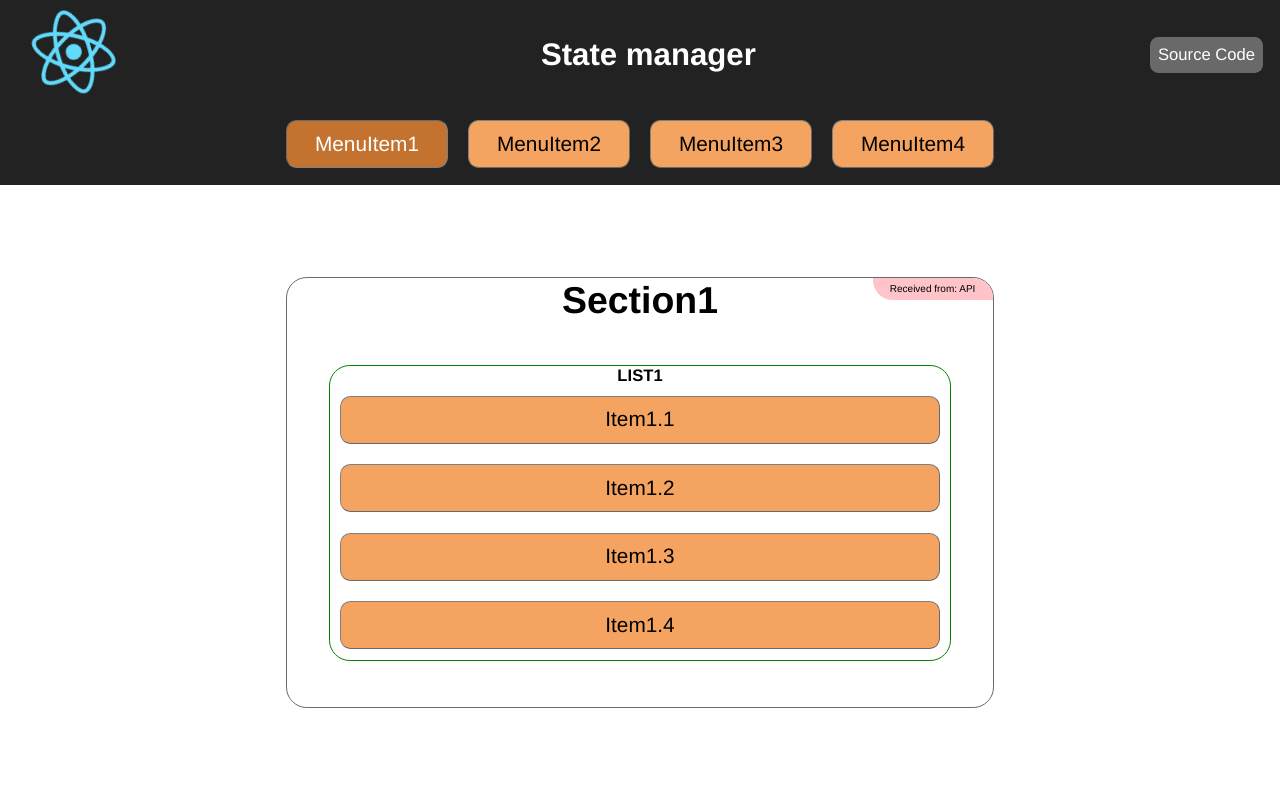
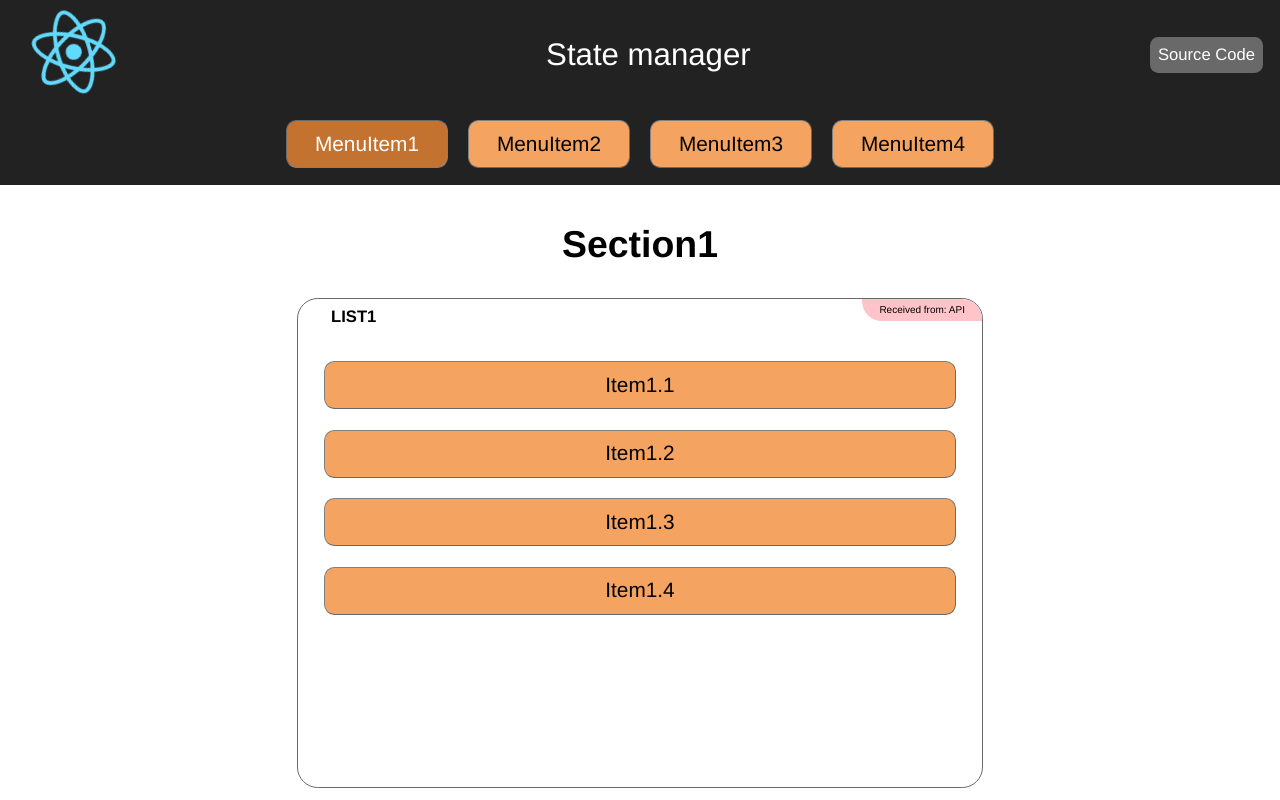
Before and after one commit to sbor767/state-manager-test-job, a React (Create React App) app: page /items/1 in a window 1280 px wide. Built offline with nearby package versions, Linux system fonts and the light colour scheme.

Commit message:
Fix content css.

```diff
--- a/src/components/menu-item/index.tsx
+++ b/src/components/menu-item/index.tsx
@@ -12,8 +12,8 @@ export interface Props {
 export default function MenuItem({ id, name, isTopMenu }: Props) {
   const to = `/items/${id}`
   return isTopMenu ? (
-    <NavLink to={to} className="MenuItem">{name}</NavLink>
+    <NavLink to={to} className="MenuItem MenuItem__navLink">{name}</NavLink>
   ) : (
-    <Link to={to} className="MenuItem">{name}</Link>
+    <Link to={to} className="MenuItem MenuItem__link">{name}</Link>
   )
 }
--- a/src/components/menu-item/style.css
+++ b/src/components/menu-item/style.css
@@ -1,5 +1,4 @@
 .MenuItem {
-    flex: auto;
     margin: .5em;
     padding: .5em;
     background-color: sandybrown;
@@ -18,3 +17,11 @@
     color: white;
     border-color: dimgray gray gray dimgray;
 }
+
+.MenuItem__navLink {
+    flex: auto;
+}
+
+.MenuItem__link {
+
+}
--- a/src/components/page/index.tsx
+++ b/src/components/page/index.tsx
@@ -166,7 +166,7 @@ export default class Page extends Component<Props, PageState> {
         <Link to="/">
           <img src={'/assets/logo.svg'} className="Page__headerLogo" alt="logo"/>
         </Link>
-        <h1 className="Page__headerTitle">State manager</h1>
+        <div className="Page__headerTitle">State manager</div>
 
         <a href="http://ya.ru" target="_blank">
           <div className="Page__headerSourceCode">Source Code</div>
@@ -204,28 +204,32 @@ export default class Page extends Component<Props, PageState> {
     return <div className="Page">
       <Header/>
       <div className="Page__sectionWrapper">
+        <h1 className="Page__sectionTitle">{`Section${hierarchyCode}`}</h1>
+        <section className="Page__section">
 
-        <section className="Page__section">
           {this.state.needUpdate ? (
             <div className="Page__loading">Loading...</div>
           ) : (
             <Fragment>
+              <h2 className="Page__sectionListTitle">{`List${hierarchyCode}`}</h2>
+              <div className="Page__sectionListWrapper">
 
-              <h1 className="Page_sectionTitle">{`Section${hierarchyCode}`}</h1>
                 {list.length ? (
                   <div className="Page__sectionList">
-                  <h2 className="Page__sectionListTitle">{`List${hierarchyCode}`}</h2>
+
                     {list}
                   </div>
 
-              ): (
+                ) : (
                   <h2 className="Page_sectionNoData">No data</h2>
                 )}
 
-              {!!this.state.receivedFrom && <div className={'Page__sectionReceivedFrom' + (!!this.state.receivedFrom && ` Page__sectionReceivedFrom${this.state.receivedFrom}`)}>
+                {!!this.state.receivedFrom && <div
+                  className={'Page__sectionReceivedFrom' + (!!this.state.receivedFrom && ` Page__sectionReceivedFrom${this.state.receivedFrom}`)}>
                   Received from: {this.state.receivedFrom}
                 </div>}
 
+              </div>
             </Fragment>
           )}
         </section>
--- a/src/components/page/style.css
+++ b/src/components/page/style.css
@@ -57,32 +57,56 @@
 .Page__sectionWrapper {
     height: 100%;
     display: flex;
-    justify-content: center;
+    flex-flow: column;
     align-items: center;
 }
 
+.Page__sectionTitle {
+    /*min-height: max-content;*/
+    /*height: 2em;*/
+    padding: 1em 0 .5em;
+}
+
 .Page__section {
-    width: calc(var(--max-width) - 1em);
-    height: 70%;
+    height: calc(100% - 6em);
+    width: calc(var(--max-width) - 2em);
+    margin: auto;
     border: 1px solid dimgray;
     border-radius: 1rem;
+
     display: flex;
     flex-flow: column;
+    justify-content: start;
+    align-items: center;
     position: relative;
 }
 
-.Page__sectionTitle {
+.Page__sectionListTitle {
+    align-self: start;
+    margin: .5em 0 0 2em;
 }
 
-.Page__sectionListTitle {
+.Page__sectionListWrapper {
+
+    height: 100%;
+    width: calc(var(--max-width) - 2em - 1px);
+    display: flex;
+    flex-flow: column;
+    overflow-y: auto;
+    overflow-x: hidden;
+    margin: calc(var(--padding) * 1.5) 0;
+    padding: 0 var(--padding);
+    /*border: 1px solid yellow;*/
 }
 
 .Page__sectionList {
-    margin: 2em;
-    border: 1px solid green;
+    height: 100%;
+    width: calc(var(--max-width) - 2 * var(--padding) - 2em - 1px);
+    /*border: 1px solid green;*/
     border-radius: 1em;
     display: flex;
     flex-flow: column;
+
 }
 
 .Page__sectionReceivedFrom {
--- a/src/style.css
+++ b/src/style.css
@@ -3,6 +3,9 @@
     --color: black;
     --bg-color: #EEE;
     --max-width: 35rem;
+
+    --scroll-width: 16px;
+    --padding: var(--scroll-width);
 }
 
 * {
```
Lines whose indentation alone changed are shown as unchanged.
